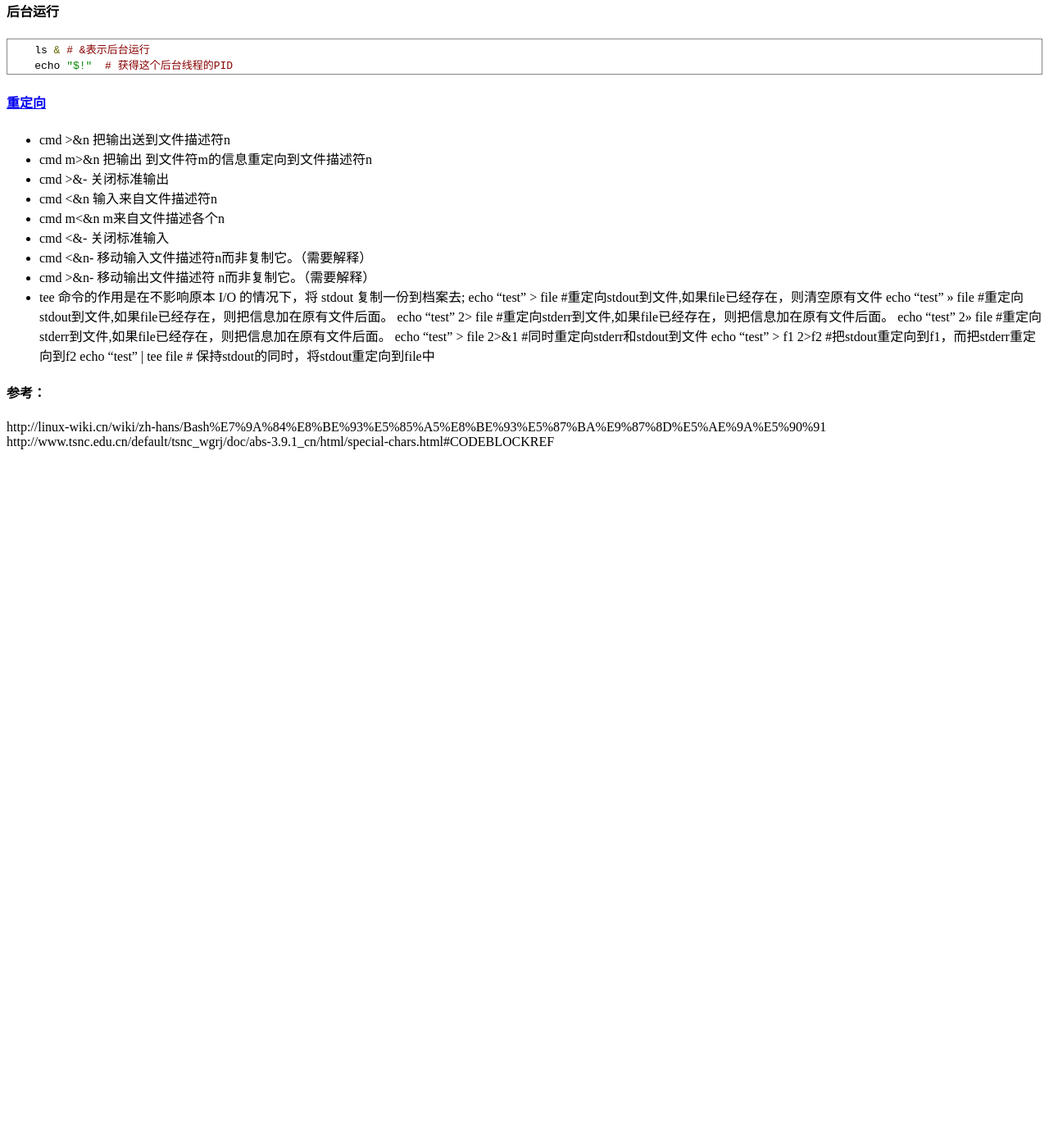
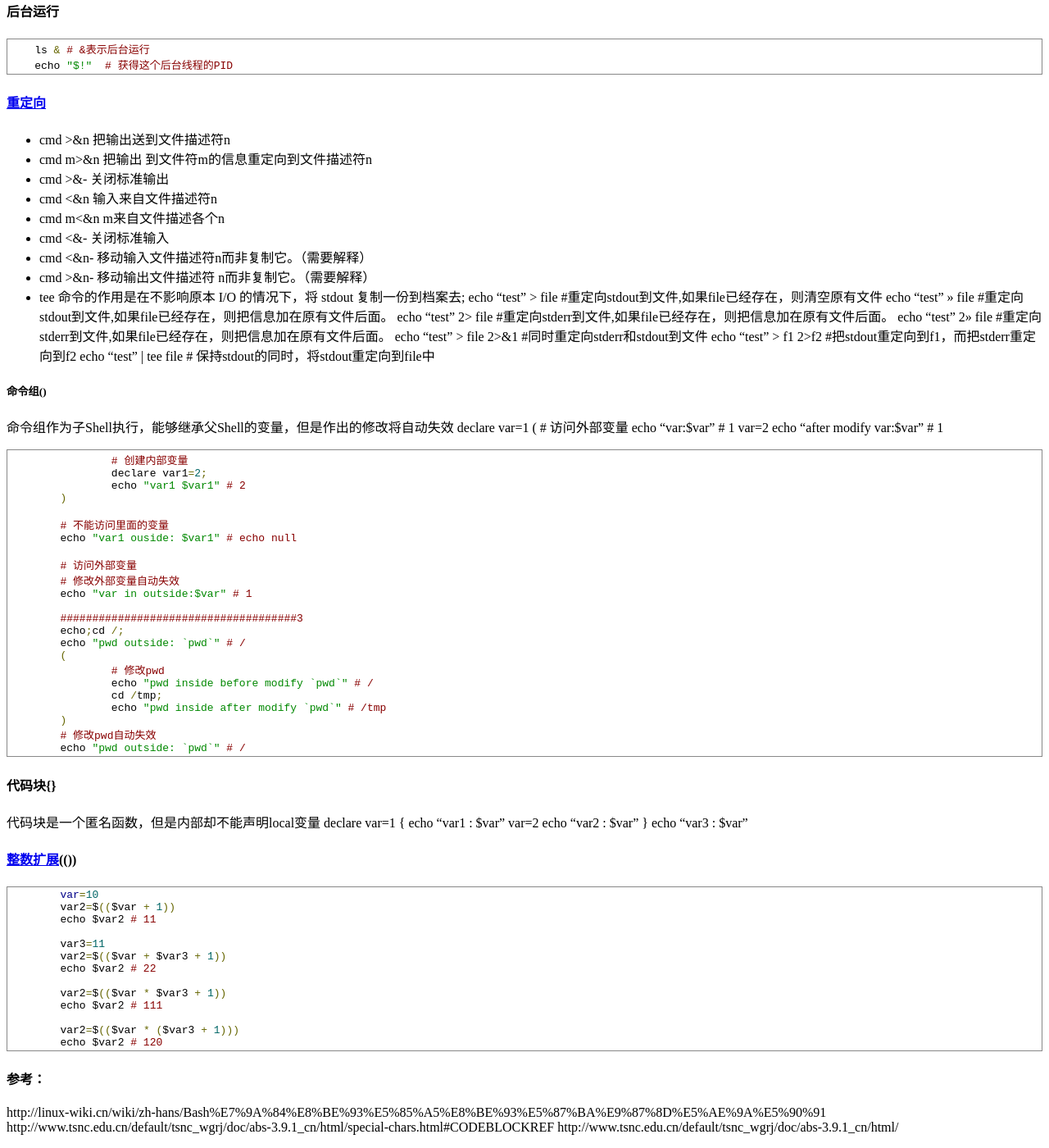
Before and after one commit to qjw/qjw.github.com, a Jekyll site: the page built from _posts/2012-10-13-bash2.md, in a window 1280 px wide and 1400 px high, scrolled down 218 px. Shown: the whole window at 82% size. Built offline with Jekyll 4.4.1, drawn with Linux system fonts in a browser that asks for light colours; Markdown is read by kramdown in place of the engine named in the settings; before the commit the page ends 900 px from its top, so only the background shows below that.

Commit message:
add bash1

```diff
--- a/_posts/2012-10-13-bash2.md
+++ b/_posts/2012-10-13-bash2.md
@@ -33,8 +33,66 @@ category: bash
         echo "test" > f1 2>f2 #把stdout重定向到f1，而把stderr重定向到f2
         echo "test" | tee file # 保持stdout的同时，将stdout重定向到file中
 
+#####命令组()
+命令组作为子Shell执行，能够继承父Shell的变量，但是作出的修改将自动失效
+		declare var=1
+		(
+			# 访问外部变量
+			echo "var:$var" # 1
+			var=2
+			echo "after modify var:$var" # 1
+
+			# 创建内部变量
+			declare var1=2;
+			echo "var1 $var1" # 2
+		)
+
+		# 不能访问里面的变量
+		echo "var1 ouside: $var1" # echo null
+
+		# 访问外部变量
+		# 修改外部变量自动失效
+		echo "var in outside:$var" # 1
+
+		#####################################3
+		echo;cd /;
+		echo "pwd outside: `pwd`" # /
+		(
+			# 修改pwd
+			echo "pwd inside before modify `pwd`" # /
+			cd /tmp;
+			echo "pwd inside after modify `pwd`" # /tmp
+		)
+		# 修改pwd自动失效
+		echo "pwd outside: `pwd`" # /
+
+####代码块{}
+代码块是一个匿名函数，但是内部却不能声明local变量
+		declare var=1
+		{
+				echo "var1 : $var"
+				var=2
+				echo "var2 : $var"
+		}
+		echo "var3 : $var"
+
+####[整数扩展](http://www.tsnc.edu.cn/default/tsnc_wgrj/doc/abs-3.9.1_cn/html/dblparens.html)(())
+		var=10
+		var2=$(($var + 1))
+		echo $var2 # 11
+
+		var3=11
+		var2=$(($var + $var3 + 1))
+		echo $var2 # 22
+
+		var2=$(($var * $var3 + 1))
+		echo $var2 # 111
+
+		var2=$(($var * ($var3 + 1)))
+		echo $var2 # 120
 
 
 ####参考：
 http://linux-wiki.cn/wiki/zh-hans/Bash%E7%9A%84%E8%BE%93%E5%85%A5%E8%BE%93%E5%87%BA%E9%87%8D%E5%AE%9A%E5%90%91
 http://www.tsnc.edu.cn/default/tsnc_wgrj/doc/abs-3.9.1_cn/html/special-chars.html#CODEBLOCKREF
+http://www.tsnc.edu.cn/default/tsnc_wgrj/doc/abs-3.9.1_cn/html/
```
